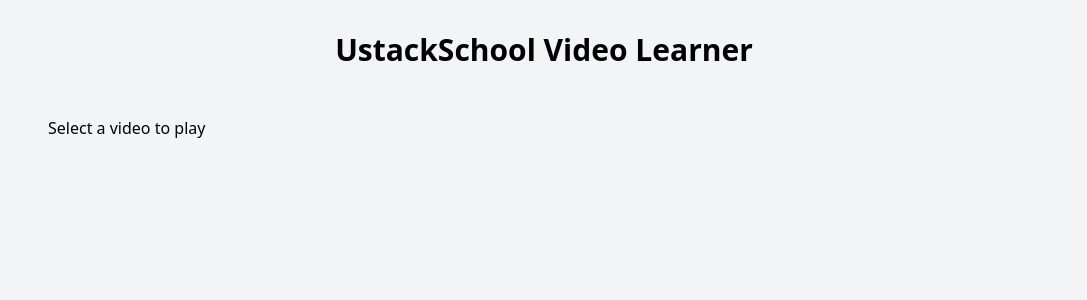
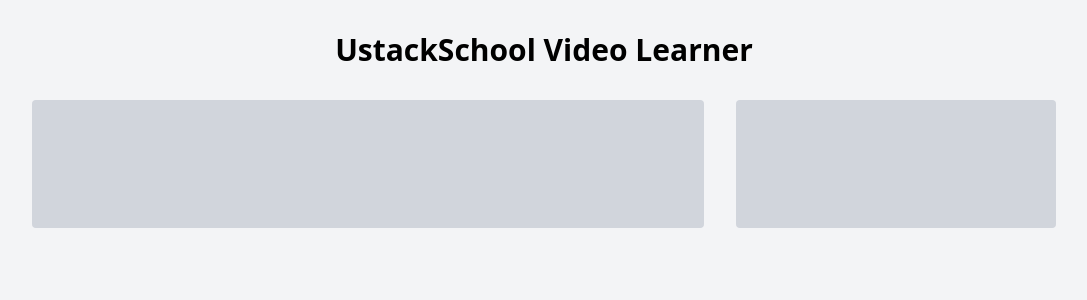
Before and after one commit to Sochuks/ustackschool-video, a React (Vite) app: page / in a window 1280 px wide. Shown: the top 300 px of the page, without its empty margins (96-1183 px from the left). Built offline with nearby package versions, Linux system fonts and the light colour scheme.

Commit message:
Modified Video Run test to show current video - working! with grid no styles

```diff
--- a/src/App.tsx
+++ b/src/App.tsx
@@ -25,7 +25,16 @@
           </h1>
         </header>
         <main className='w-full max-w-5xl space-y-8'>
-          <VideoPlayer videoID={videoId} />
+          {/* Grid Container */}
+          <div className="grid grid-cols-1 gap-4 lg:grid-cols-3 lg:gap-8">
+            {/* Video Column */}
+            <div className="h-32 rounded bg-gray-300 lg:col-span-2">
+              <VideoPlayer videoID={videoId} />
+            </div>
+
+            {/* Video List */}
+            <div className="h-32 rounded bg-gray-300"></div>
+          </div>
         </main>
       </div>
     </>
--- a/src/store/slices/videoSlice.ts
+++ b/src/store/slices/videoSlice.ts
@@ -7,8 +7,17 @@
 }
 
 const initialState: VideosState = {
-    allVideos: [],
-    currentVideoID: null,
+    allVideos: [
+        {
+            id: 'test-video-1',
+            url: 'https://www.youtube.com/watch?v=kq6IhAZVNh8', // Rick Astley - Never Gonna Give You Up
+            thumbnail: 'https://img.youtube.com/vi/dQw4w9WgXcQ/0.jpg',
+            durationSec: 212,
+            views: 1000000000,
+            createdAt: new Date().toISOString(),
+        },
+    ],
+    currentVideoID: 'test-video-1',
 };
 
 const videoSlice = createSlice({
```
Also changed, not shown: src/types/index.ts (+5 -3 lines).
